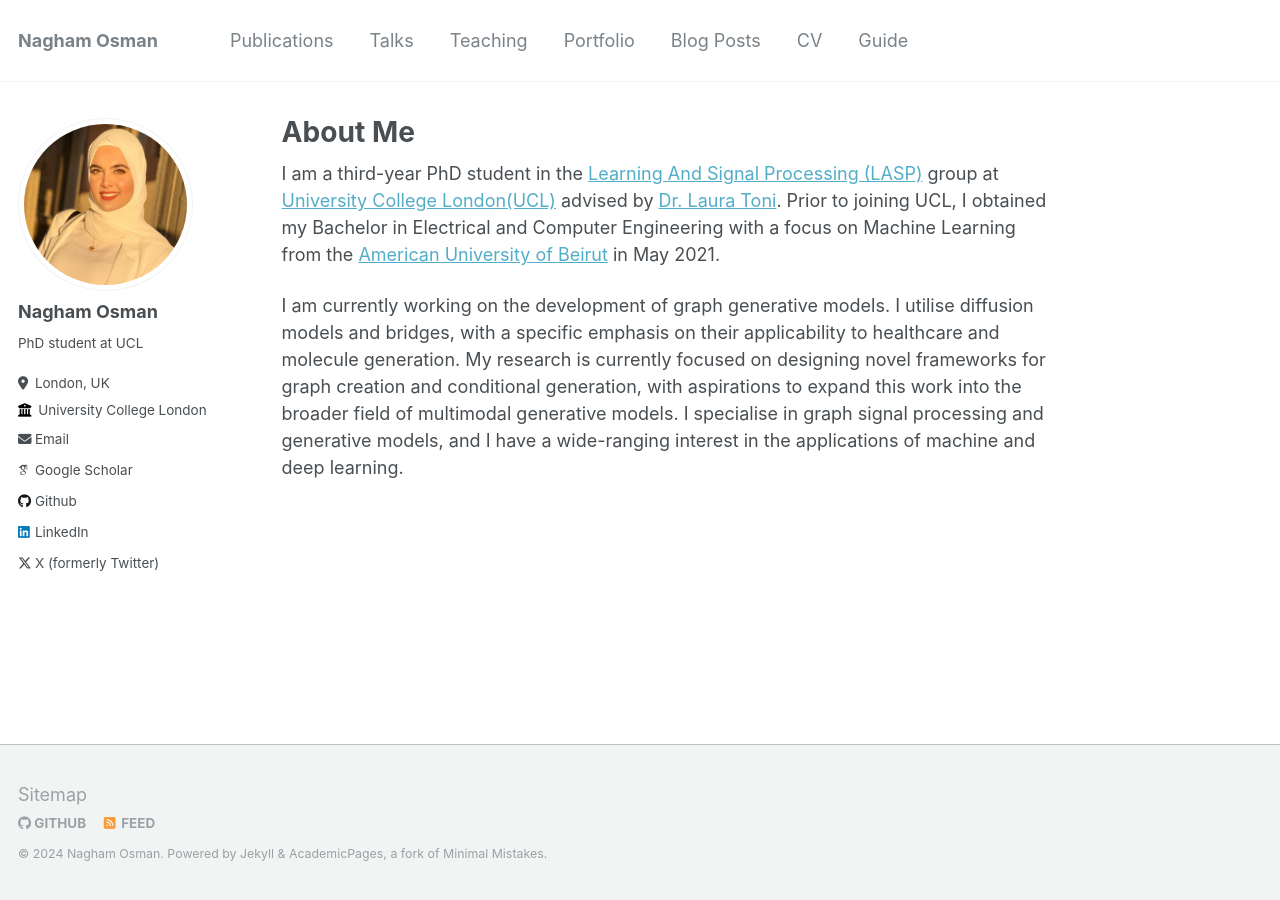
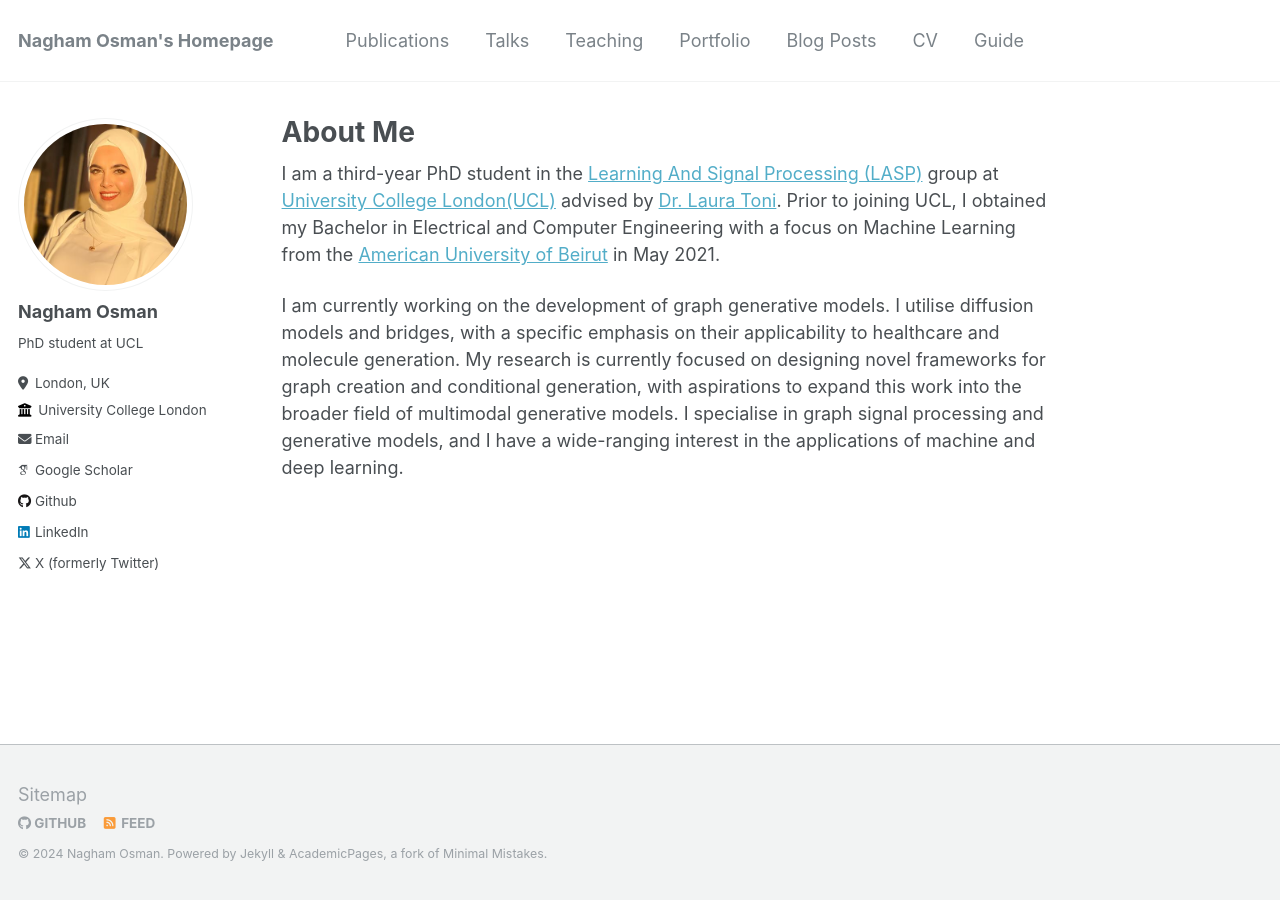
Before and after one commit to nagham-osman/nagham-osman.github.io, a Jekyll site: the page built from _pages/about.md, in a window 1280 px wide. Built offline with Jekyll 4.4.1, drawn with Linux system fonts in a browser that asks for light colours; some web fonts are replaced.

Commit message:
change homepage name

```diff
--- a/_config.yml
+++ b/_config.yml
@@ -8,7 +8,7 @@
 
 # Basic Site Settings
 locale                   : "en-UK"
-title                    : "Nagham Osman"
+title                    : "Nagham Osman's Homepage"
 title_separator          : "-"
 name                     : &name "Nagham Osman"
 description              : &description "PhD student at UCL"
```
